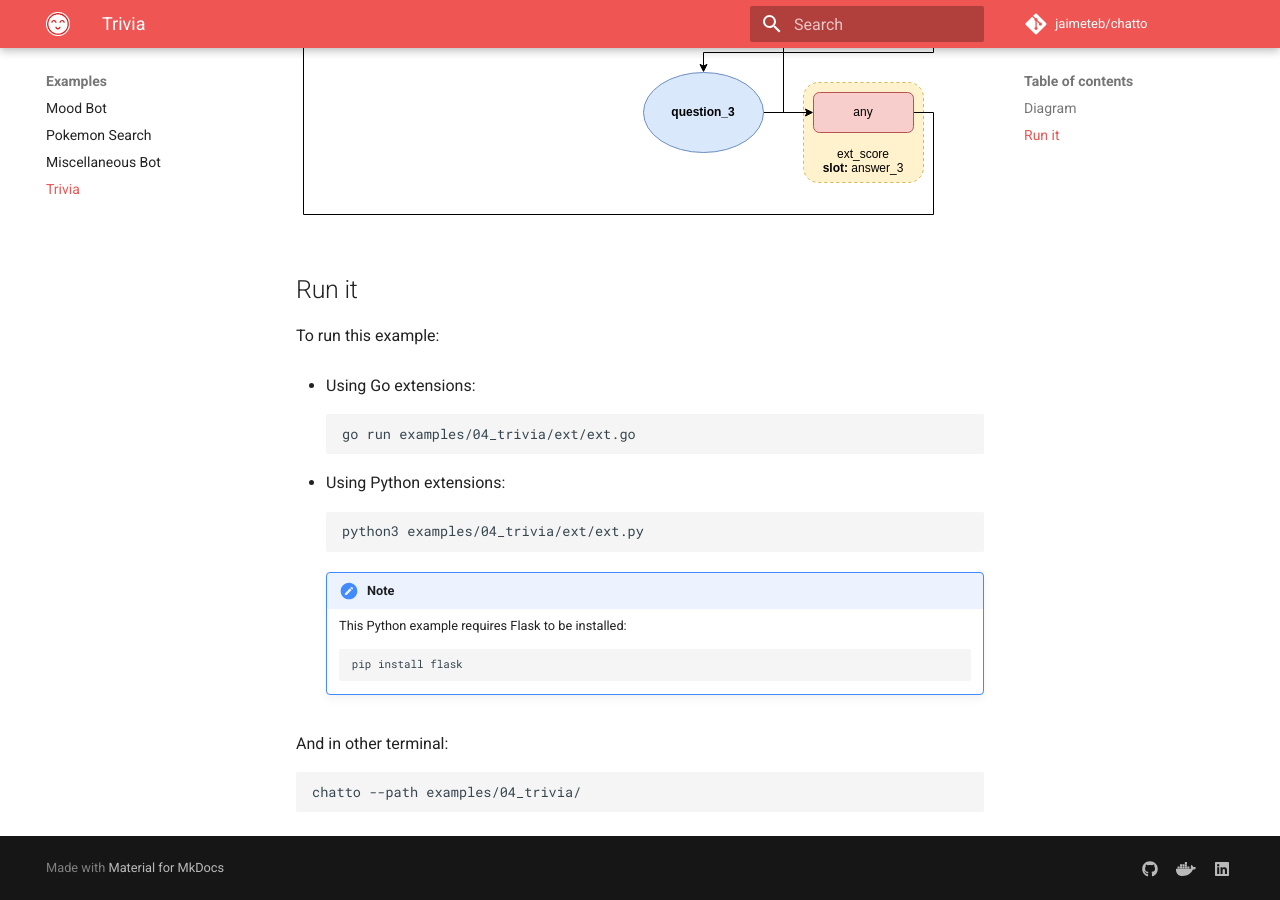
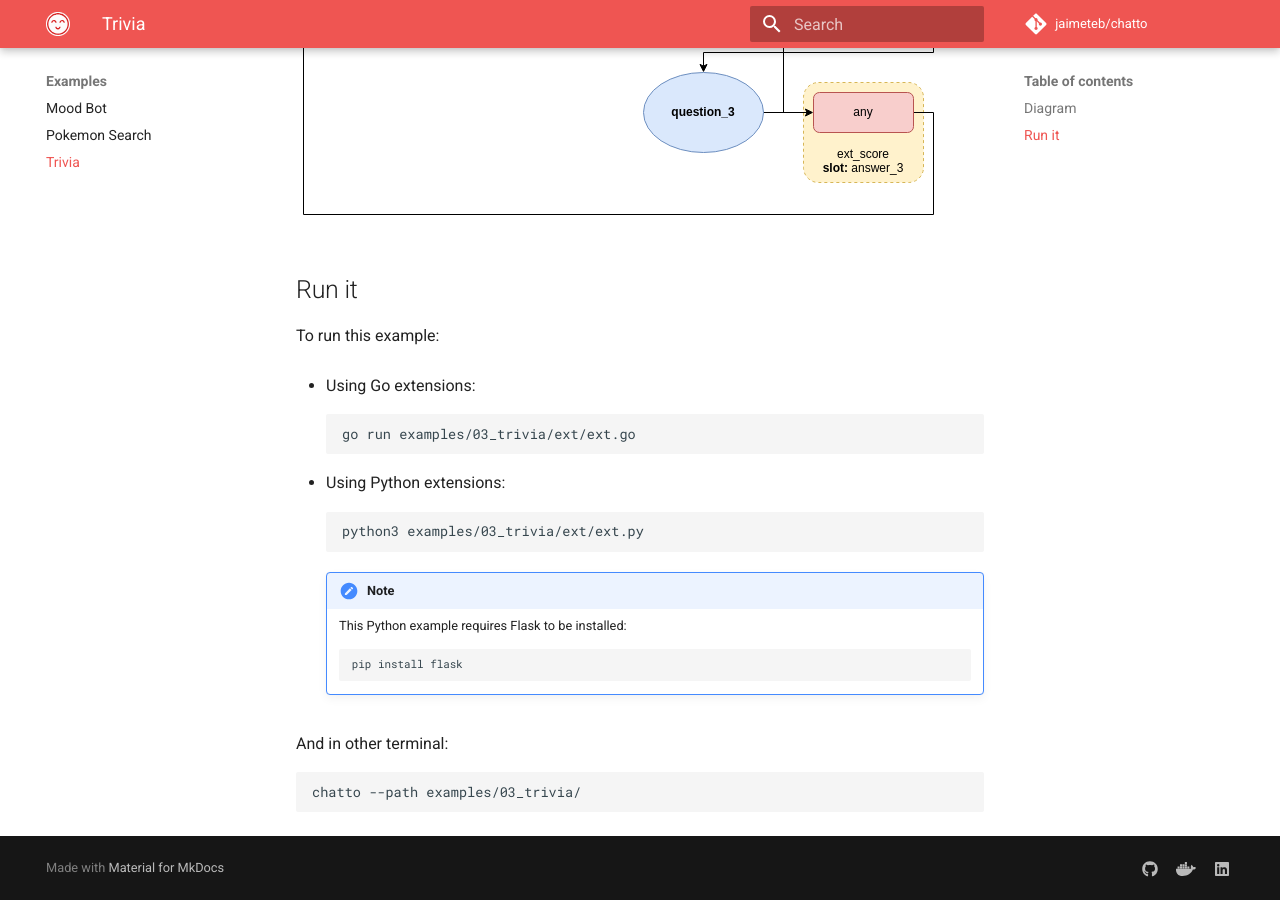
Before and after one commit to jaimeteb/chatto, an MkDocs documentation site: the page built from docs/examples/trivia.md, in a window 1280 px wide and 900 px high, scrolled down 933 px. Built offline with MkDocs 1.6.1 and Material for MkDocs 9.7.7, drawn with Linux system fonts in a browser that asks for light colours; comment, search, counter and statistics services are not loaded.

Commit message:
Update examples in docs

````diff
--- a/.pre-commit-config.yaml
+++ b/.pre-commit-config.yaml
@@ -5,6 +5,7 @@ repos:
     -   id: trailing-whitespace
     -   id: end-of-file-fixer
     -   id: check-yaml
+        exclude: mkdocs.yml
     -   id: check-added-large-files
 
   - repo: https://github.com/golangci/golangci-lint
--- a/docs/examples/trivia.md
+++ b/docs/examples/trivia.md
@@ -1,6 +1,6 @@
 # Trivia
 
-The [**Trivia Quiz**](https://github.com/jaimeteb/chatto/tree/master/examples/04_trivia) is a simple three-question quiz. At the end of the quiz you'll receive your score. You can exit the trivia at any time.
+The [**Trivia Quiz**](https://github.com/jaimeteb/chatto/tree/master/examples/03_trivia) is a simple three-question quiz. At the end of the quiz you'll receive your score. You can exit the trivia at any time.
 
 This example demonstrates how stored [slots](/finitestatemachine/#slots) can be used in the conversation. Also, this example provides a [Python extension server](/extensions/#other-languages).
 
@@ -22,13 +22,13 @@ To run this example:
 * Using Go extensions:
 
     ```bash
-    go run examples/04_trivia/ext/ext.go
+    go run examples/03_trivia/ext/ext.go
     ```
 
 * Using Python extensions:
 
     ```bash
-    python3 examples/04_trivia/ext/ext.py
+    python3 examples/03_trivia/ext/ext.py
     ```
 
     !!! note
@@ -41,5 +41,5 @@ To run this example:
 And in other terminal:
 
 ```bash
-chatto --path examples/04_trivia/
+chatto --path examples/03_trivia/
 ```
--- a/mkdocs.yml
+++ b/mkdocs.yml
@@ -56,6 +56,6 @@ nav:
   - Examples:
     - Mood Bot: examples/moodbot.md
     - Pokemon Search: examples/pokemon.md
-    - Miscellaneous Bot: examples/misc.md
+    # - Miscellaneous Bot: examples/misc.md
     - Trivia: examples/trivia.md
   - Changelog: changelog.md
````
Also changed, not shown: docs/examples/pokemon.md (+3 -3 lines).
